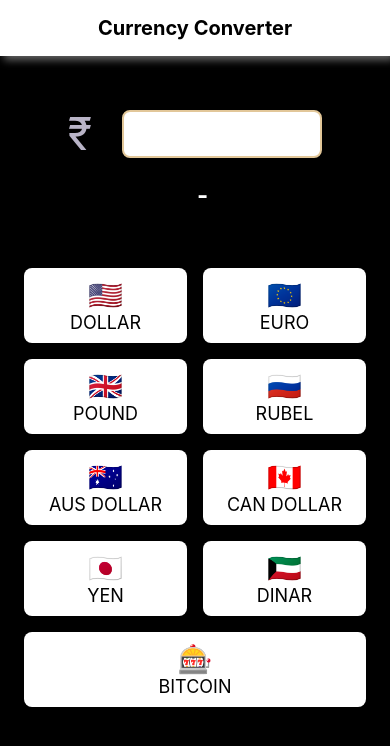
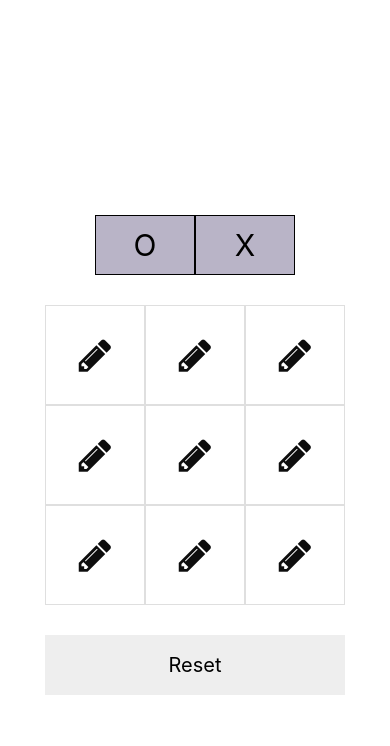
Before and after one commit to ImAshokDev/RN-Basics, a React Native app: screen / in a window 390 px wide. Shown: the top 746 px of the page. Built offline with nearby package versions, Linux system fonts and the light colour scheme.

Commit message:
Tic Tac Toe game added

```diff
--- a/App.jsx
+++ b/App.jsx
@@ -1,11 +1,12 @@
 import React from 'react';
-import {SafeAreaView, View, StatusBar} from 'react-native';
-import {NavigationContainer} from '@react-navigation/native';
+import {SafeAreaView, StatusBar} from 'react-native';
+import Toast from 'react-native-toast-message';
 
 import PasswordGenerator from './src/Screens/PasswordGenerator';
 import ColorGenerator from './src/Screens/ColorGenerator';
 import RollDice from './src/Screens/RollDice/RollDice';
 import CurrencyConverter from './src/Screens/CurrencyConverter/CurrencyConverter';
+import {TicTacToe} from './src/Screens/TicTacToe/TicTacToe';
 
 function App() {
   return (
@@ -16,9 +17,11 @@ function App() {
           {/* <PasswordGenerator /> */}
           {/* <ColorGenerator /> */}
           {/* <RollDice /> */}
-          <CurrencyConverter />
+          {/* <CurrencyConverter /> */}
+          <TicTacToe />
         </>
       </SafeAreaView>
+      <Toast />
     </>
   );
 }
--- a/package.json
+++ b/package.json
@@ -20,6 +20,8 @@
     "react-native-safe-area-context": "^4.5.3",
     "react-native-screens": "^3.20.0",
     "react-native-snackbar": "^2.6.2",
+    "react-native-toast-message": "^2.1.6",
+    "react-native-vector-icons": "^10.0.0",
     "yup": "^1.2.0"
   },
   "devDependencies": {
--- /dev/null
+++ b/src/Screens/TicTacToe/Icons.jsx
@@ -0,0 +1,18 @@
+import React from 'react';
+
+import Icon from 'react-native-vector-icons/FontAwesome';
+
+export function Icons({name}) {
+  switch (name) {
+    case 'circle':
+      return <Icon name={'circle-thin'} size={38} color={'#f7cd2e'} />;
+      break;
+    case 'cross':
+      return <Icon name={'times'} size={38} color={'#38cc77'} />;
+      break;
+
+    default:
+      return <Icon name={'pencil'} size={38} color={'#0d0d0d'} />;
+      break;
+  }
+}
--- /dev/null
+++ b/src/Screens/TicTacToe/TicTacToe.jsx
@@ -0,0 +1,312 @@
+import {View, Text, TouchableOpacity, StyleSheet, FlatList} from 'react-native';
+import React, {useState} from 'react';
+import {Icons} from './Icons';
+
+import {Toast} from 'react-native-toast-message/lib/src/Toast';
+
+export function TicTacToe() {
+  const [gameState, setGameState] = useState(new Array(9).fill('', 0, 9));
+  const [winner, setWinner] = useState('');
+
+  const [currentPlayer, setCurrentPlayer] = useState('');
+  const [mySelect, setMySelect] = useState('');
+
+  const checkWinner = name => {
+    if (
+      gameState[0] !== '' &&
+      gameState[0] === gameState[1] &&
+      gameState[0] === gameState[2]
+    ) {
+      // setWinner(`${name} is won the match!!!`);
+      setWinner(name);
+    } else if (
+      gameState[3] !== '' &&
+      gameState[3] === gameState[4] &&
+      gameState[3] === gameState[5]
+    ) {
+      // setWinner(`${name} is won the match!!!`);
+      setWinner(name);
+    } else if (
+      gameState[6] !== '' &&
+      gameState[6] === gameState[7] &&
+      gameState[6] === gameState[8]
+    ) {
+      // setWinner(`${name} is won the match!!!`);
+      setWinner(name);
+    } else if (
+      gameState[0] !== '' &&
+      gameState[0] === gameState[3] &&
+      gameState[0] === gameState[6]
+    ) {
+      // setWinner(`${name} is won the match!!!`);
+      setWinner(name);
+    } else if (
+      gameState[1] !== '' &&
+      gameState[1] === gameState[4] &&
+      gameState[1] === gameState[7]
+    ) {
+      // setWinner(`${name} is won the match!!!`);
+      setWinner(name);
+    } else if (
+      gameState[2] !== '' &&
+      gameState[2] === gameState[5] &&
+      gameState[2] === gameState[8]
+    ) {
+      // setWinner(`${name} is won the match!!!`);
+      setWinner(name);
+    } else if (
+      gameState[0] !== '' &&
+      gameState[0] === gameState[4] &&
+      gameState[0] === gameState[8]
+    ) {
+      // setWinner(`${name} is won the match!!!`);
+      setWinner(name);
+    } else if (
+      gameState[2] !== '' &&
+      gameState[2] === gameState[4] &&
+      gameState[2] === gameState[6]
+    ) {
+      // setWinner(`${name} is won the match!!!`);
+      setWinner(name);
+    } else if (!gameState.includes('', 0)) {
+      setWinner('Match draw!!!');
+    }
+  };
+
+  const onChangeLogic = index => {
+    if (!winner) {
+      if (currentPlayer) {
+        if (!gameState[index]) {
+          gameState[index] = currentPlayer;
+
+          setCurrentPlayer(currentPlayer === 'circle' ? 'cross' : 'circle');
+        }
+      } else {
+        Toast.show({
+          type: 'error',
+          text1: 'Please select player',
+        });
+      }
+
+      checkWinner(currentPlayer);
+    }
+  };
+
+  const handleSelectPlayer = name => {
+    setCurrentPlayer(name);
+    setMySelect(name);
+  };
+
+  const handleReset = () => {
+    setGameState(new Array(9).fill('', 0, 9));
+    setWinner('');
+
+    setCurrentPlayer('');
+    setMySelect('');
+  };
+
+  function resultRender(name) {
+    switch (name) {
+      case 'circle':
+        if ('circle' === mySelect) {
+          return 'You Won!!! 🏆';
+        } else {
+          return 'You Lost 😱';
+        }
+        break;
+      case 'cross':
+        if ('circle' === mySelect) {
+          return 'You Won!!! 🏆';
+        } else {
+          return 'You Lost 😱';
+        }
+        break;
+
+      default:
+        return name;
+        break;
+    }
+  }
+
+  //   CONTENT
+  function renderHeader() {
+    return (
+      <View style={styles.selectView}>
+        <Text style={styles.title}>Tic Tac Toe</Text>
+        <View style={styles.btnView}>
+          <TouchableOpacity
+            disabled={mySelect ? true : false}
+            activeOpacity={0.4}
+            onPress={() => handleSelectPlayer('circle')}
+            style={[
+              styles.btn,
+              currentPlayer === 'circle' && styles.activeBtn,
+            ]}>
+            <Text style={styles.icon}>{'O'}</Text>
+          </TouchableOpacity>
+          <TouchableOpacity
+            disabled={mySelect ? true : false}
+            activeOpacity={0.4}
+            onPress={() => handleSelectPlayer('cross')}
+            style={[styles.btn, currentPlayer === 'cross' && styles.activeBtn]}>
+            <Text style={styles.icon}>{'X'}</Text>
+          </TouchableOpacity>
+        </View>
+        {mySelect && (
+          <Text style={styles.text2}>
+            Your Selection: {mySelect === 'circle' ? 'O' : 'X'}
+          </Text>
+        )}
+
+        {currentPlayer && (
+          <Text style={styles.text2}>
+            {currentPlayer === 'circle' ? `Play O's Turn` : `Play X's Turn`}
+          </Text>
+        )}
+      </View>
+    );
+  }
+
+  function renderFooter() {
+    return (
+      <View style={styles.btnView}>
+        {winner ? (
+          <TouchableOpacity
+            activeOpacity={1}
+            style={[
+              styles.resetBtn,
+              winner === mySelect ? styles.winBtn : styles.lostBtn,
+            ]}>
+            <Text style={styles.text}>{resultRender(winner)}</Text>
+          </TouchableOpacity>
+        ) : null}
+
+        <TouchableOpacity
+          activeOpacity={0.4}
+          onPress={() => handleReset()}
+          style={[styles.resetBtn]}>
+          <Text style={styles.text}>{'Reset'}</Text>
+        </TouchableOpacity>
+      </View>
+    );
+  }
+
+  return (
+    <View style={styles.container}>
+      <View style={styles.contentView}>
+        <FlatList
+          ListHeaderComponent={renderHeader}
+          ListFooterComponent={renderFooter}
+          contentContainerStyle={styles.contentView}
+          data={gameState}
+          numColumns={3}
+          // keyExtractor={element => element}
+          renderItem={({el, index}) => {
+            return (
+              <TouchableOpacity
+                disabled={winner ? true : false}
+                activeOpacity={0.4}
+                key={index}
+                onPress={() => onChangeLogic(index)}
+                style={styles.touchBox}>
+                <Icons name={gameState[index]} />
+              </TouchableOpacity>
+            );
+          }}
+        />
+      </View>
+    </View>
+  );
+}
+
+const styles = StyleSheet.create({
+  container: {
+    flex: 1,
+    flexDirection: 'column',
+    justifyContent: 'center',
+    alignItems: 'center',
+  },
+
+  contentView: {
+    flex: 1,
+    flexDirection: 'column',
+    alignContent: 'center',
+    justifyContent: 'center',
+  },
+
+  title: {
+    color: '#ffffff',
+    fontSize: 30,
+    marginBottom: 30,
+    alignSelf: 'center',
+    fontWeight: 'bold',
+  },
+  touchBox: {
+    width: 100,
+    height: 100,
+    backgroundColor: '#ffffff',
+    alignItems: 'center',
+    justifyContent: 'center',
+    borderWidth: 1,
+    borderColor: '#dfdfdf',
+  },
+
+  icon: {
+    color: '#000000',
+    fontSize: 30,
+  },
+
+  // selectView
+  selectView: {
+    flexDirection: 'column',
+    marginBottom: 30,
+    alignItems: 'center',
+  },
+
+  btnView: {
+    flexDirection: 'row',
+  },
+  btn: {
+    width: 100,
+    height: 60,
+    backgroundColor: '#B9B4C7',
+    alignItems: 'center',
+    justifyContent: 'center',
+    borderWidth: 1,
+  },
+
+  activeBtn: {
+    backgroundColor: '#FFC436',
+    borderWidth: 1,
+  },
+
+  winBtn: {
+    backgroundColor: '#38cc77',
+  },
+
+  lostBtn: {
+    backgroundColor: '#FFC436',
+  },
+
+  // resetBtn
+  resetBtn: {
+    backgroundColor: '#edededed',
+    height: 60,
+    marginTop: 30,
+    alignItems: 'center',
+    justifyContent: 'center',
+    alignSelf: 'center',
+    paddingHorizontal: 20,
+    flexGrow: 1,
+  },
+  text: {
+    color: '#000000',
+    fontSize: 20,
+  },
+
+  text2: {
+    color: '#ffffff',
+    fontSize: 25,
+    marginTop: 20,
+  },
+});
```
Also changed, not shown: 3 other files (tests, documents, lock files or other folders).
